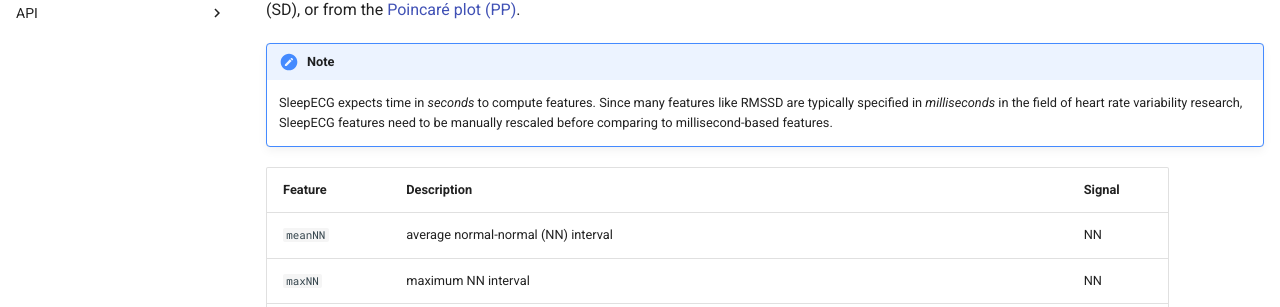
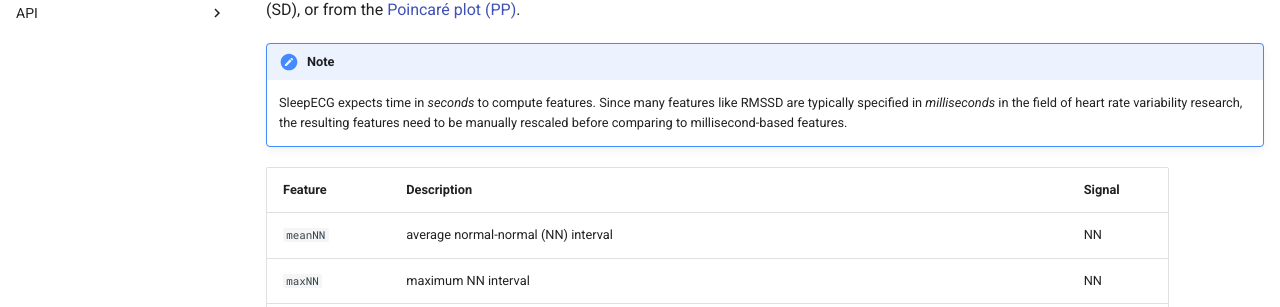
Before and after one commit to cbrnr/sleepecg, an MkDocs documentation site: the page built from docs/feature_extraction.md, in a window 1280 px wide and 900 px high. Shown: the part 430-737 px from the top of the window. Built offline with MkDocs 1.6.1 and Material for MkDocs 9.7.7, drawn with Linux system fonts in a browser that asks for light colours; comment, search, counter and statistics services are not loaded.

Commit message:
Reword again

```diff
--- a/docs/feature_extraction.md
+++ b/docs/feature_extraction.md
@@ -10,7 +10,7 @@ All time domain HRV features are either derived from normal-to-normal (NN) inter
 
 !!! note
 
-    SleepECG expects time in *seconds* to compute features. Since many features like RMSSD are typically specified in *milliseconds* in the field of heart rate variability research, SleepECG features need to be manually rescaled before comparing to millisecond-based features.
+    SleepECG expects time in *seconds* to compute features. Since many features like RMSSD are typically specified in *milliseconds* in the field of heart rate variability research, the resulting features need to be manually rescaled before comparing to millisecond-based features.
 
 |Feature|Description|Signal|
 |-|-|-|
```
